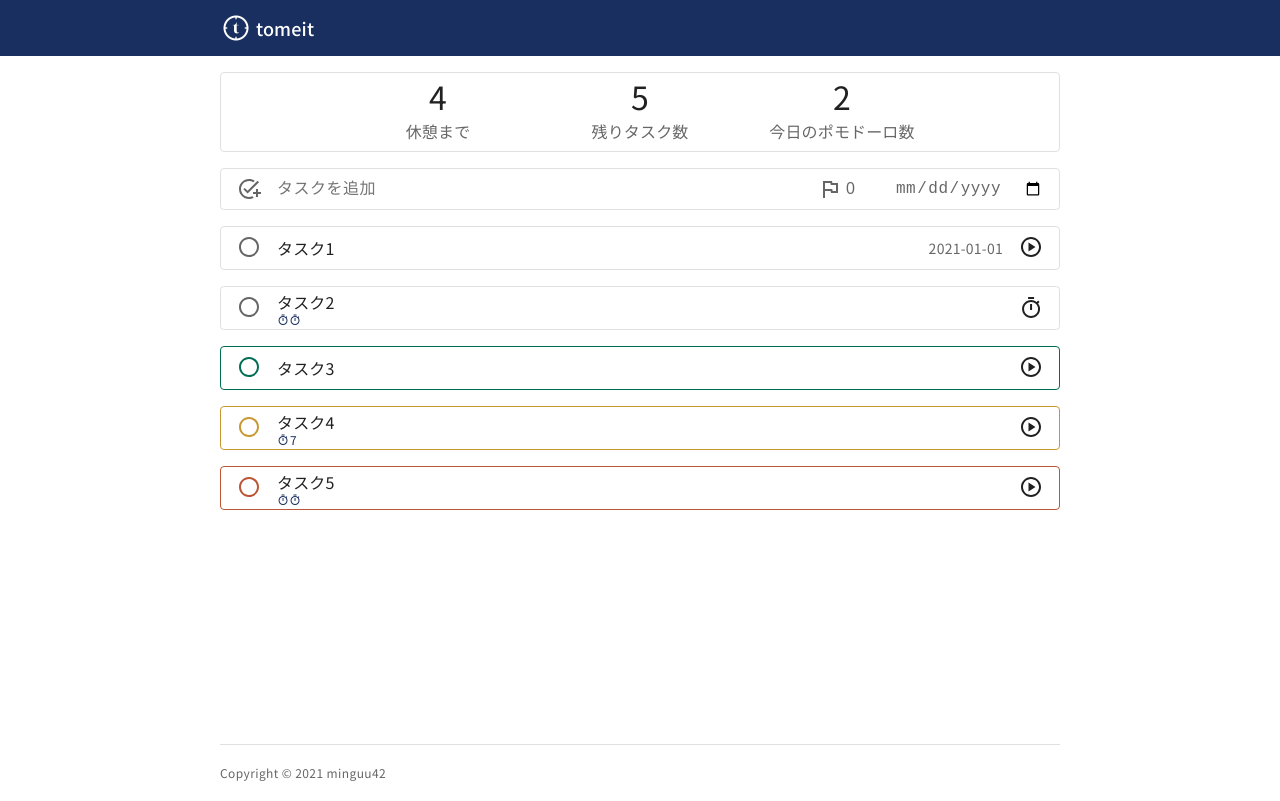
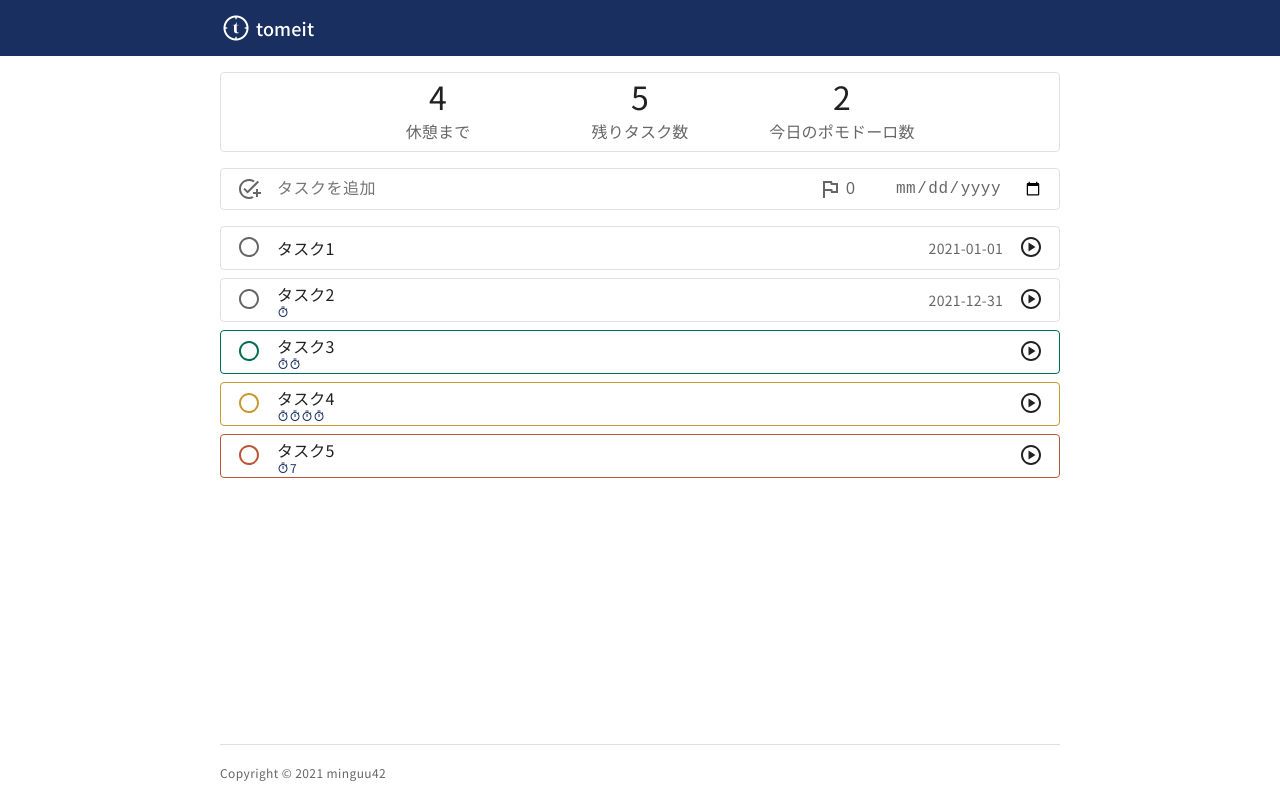
Before and after one commit to minguu42/tomeit-canary, a Next.js app: page /users in a window 1280 px wide. Built offline with nearby package versions, Linux system fonts and the light colour scheme; no server answers.

Commit message:
TaskList の作成

```diff
--- a/components/TaskCard.tsx
+++ b/components/TaskCard.tsx
@@ -7,12 +7,15 @@ import TimerIcon from "components/icons/TimerIcon";
 import CircleIcon from "components/icons/CircleIcon";
 import PlayCircleIcon from "./icons/PlayCircleIcon";
 
-type Props = {
+export type Task = {
   id: number;
   name: string;
   priority: number;
   deadline: string;
   pomodoroCount: number;
+};
+
+type Props = Task & {
   isPlaying: boolean;
 };
 
--- /dev/null
+++ b/components/TaskList.tsx
@@ -0,0 +1,27 @@
+import { VFC } from "react";
+
+// @ts-ignore
+import styles from "styles/components/TaskList.module.scss";
+import TaskCard, { Task } from "components/TaskCard";
+
+type Props = {
+  tasks: Task[];
+};
+
+const TaskList: VFC<Props> = ({ tasks }) => (
+  <div className={styles.outer}>
+    {tasks.map((task) => (
+      <TaskCard
+        key={task.id}
+        id={task.id}
+        name={task.name}
+        priority={task.priority}
+        deadline={task.deadline}
+        pomodoroCount={task.pomodoroCount}
+        isPlaying={false}
+      />
+    ))}
+  </div>
+);
+
+export default TaskList;
--- a/pages/users/index.tsx
+++ b/pages/users/index.tsx
@@ -3,52 +3,53 @@ import { VFC } from "react";
 import styles from "styles/pages/UserHome.module.scss";
 import StatusBar from "components/StatusBar";
 import AddTaskForm from "components/AddTaskForm";
-import TaskCard from "../../components/TaskCard";
+import TaskList from "components/TaskList";
+
+import type { Task } from "components/TaskCard";
+
+const tasks: Task[] = [
+  {
+    id: 1,
+    name: "タスク1",
+    priority: 0,
+    deadline: "2021-01-01",
+    pomodoroCount: 0,
+  },
+  {
+    id: 2,
+    name: "タスク2",
+    priority: 0,
+    deadline: "2021-12-31",
+    pomodoroCount: 1,
+  },
+  {
+    id: 3,
+    name: "タスク3",
+    priority: 1,
+    deadline: "0001-01-01",
+    pomodoroCount: 2,
+  },
+  {
+    id: 4,
+    name: "タスク4",
+    priority: 2,
+    deadline: "0001-01-01",
+    pomodoroCount: 4,
+  },
+  {
+    id: 5,
+    name: "タスク5",
+    priority: 3,
+    deadline: "0001-01-01",
+    pomodoroCount: 7,
+  },
+];
 
 const UserHome: VFC = () => (
   <main className={styles.main}>
     <StatusBar restCount={4} undoneTaskNumber={5} pomodoroNumber={2} />
     <AddTaskForm />
-    <TaskCard
-      id={1}
-      name="タスク1"
-      priority={0}
-      deadline={"2021-01-01"}
-      pomodoroCount={0}
-      isPlaying={false}
-    />
-    <TaskCard
-      id={2}
-      name="タスク2"
-      priority={0}
-      deadline={"0001-01-01"}
-      pomodoroCount={2}
-      isPlaying={true}
-    />
-    <TaskCard
-      id={3}
-      name="タスク3"
-      priority={1}
-      deadline={"0001-01-01"}
-      pomodoroCount={0}
-      isPlaying={false}
-    />
-    <TaskCard
-      id={4}
-      name="タスク4"
-      priority={2}
-      deadline={"0001-01-01"}
-      pomodoroCount={7}
-      isPlaying={false}
-    />
-    <TaskCard
-      id={5}
-      name="タスク5"
-      priority={3}
-      deadline={"0001-01-01"}
-      pomodoroCount={2}
-      isPlaying={false}
-    />
+    <TaskList tasks={tasks} />
   </main>
 );
 
--- /dev/null
+++ b/styles/components/TaskList.module.scss
@@ -0,0 +1,5 @@
+.outer {
+  display: flex;
+  flex-direction: column;
+  gap: 8px;
+}
```
